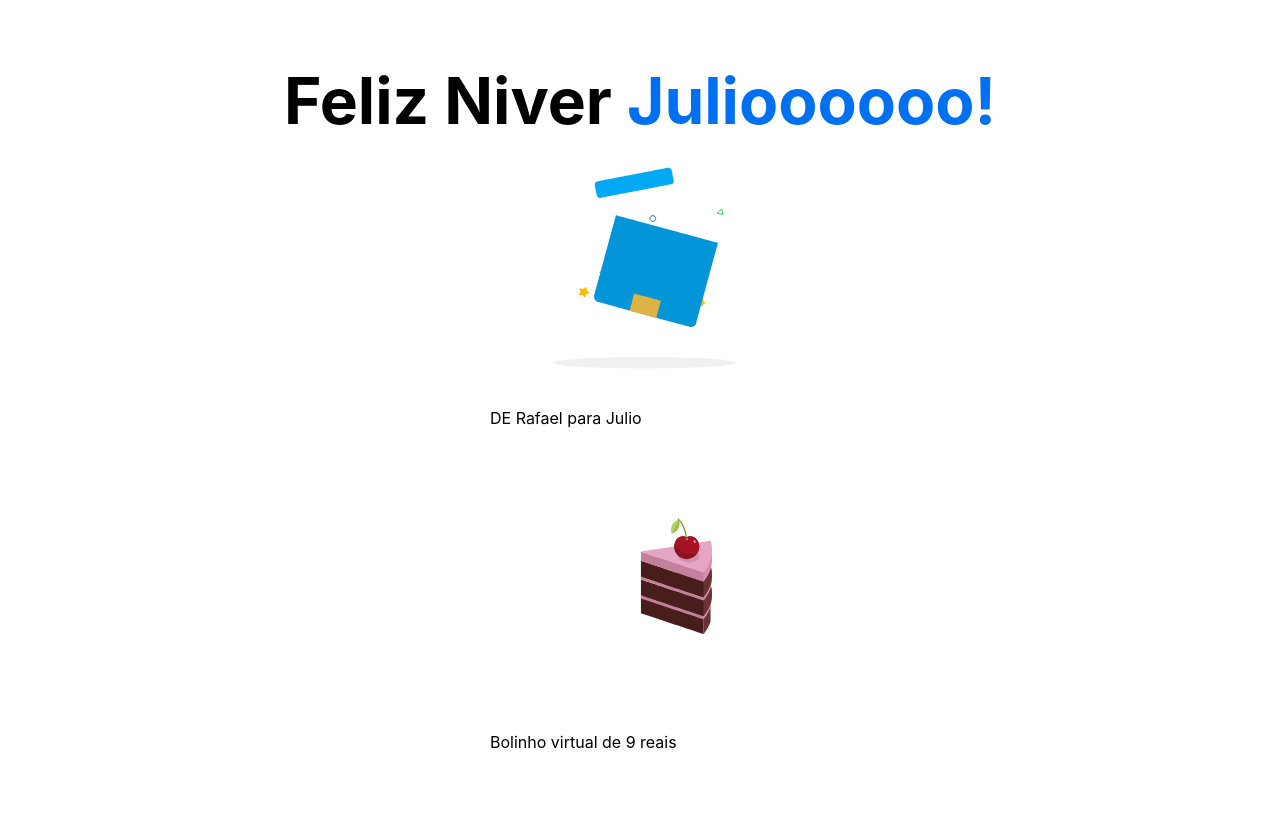
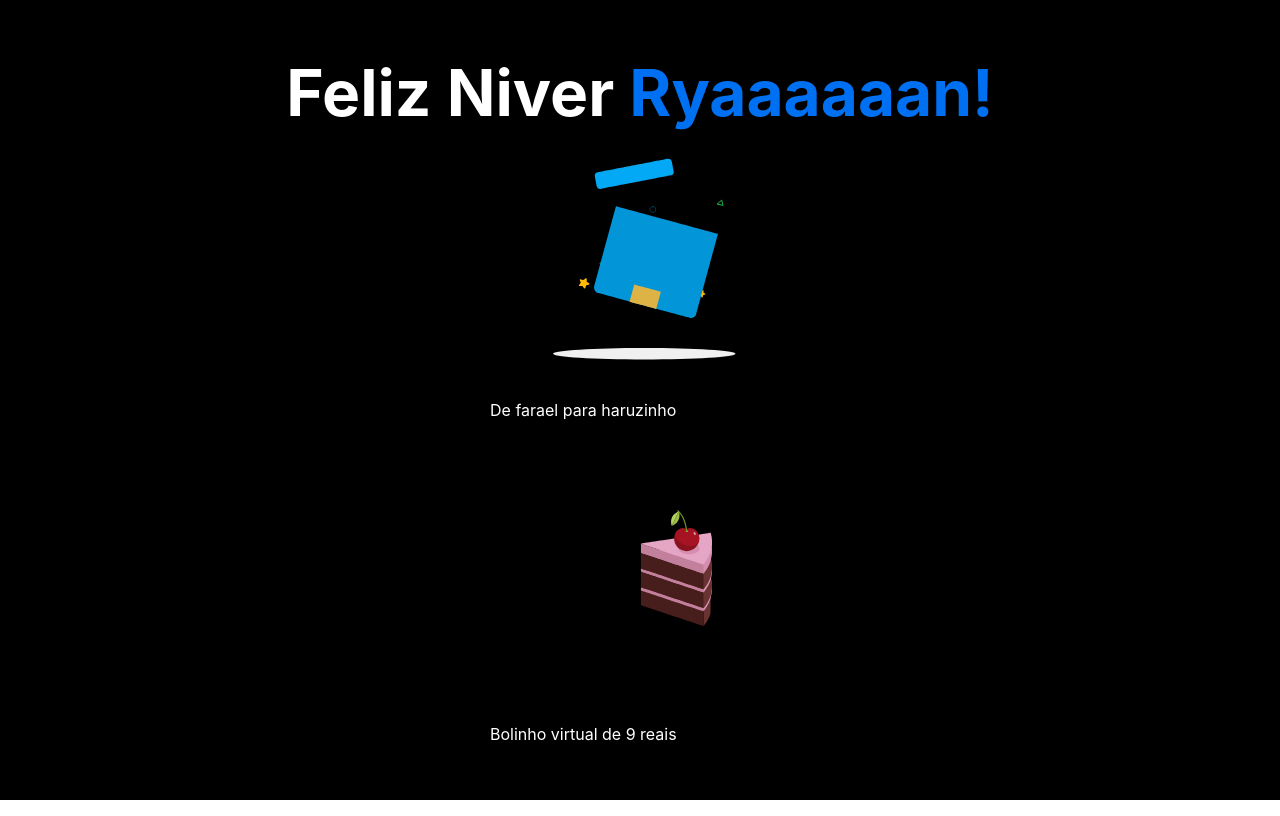
Before and after one commit to rafael-angonese/niver, a Next.js app: page / in a window 1280 px wide. Built offline with nearby package versions, Linux system fonts and the light colour scheme.

Commit message:
:sparkles: Feat: ryan birthday

```diff
--- a/src/pages/index.tsx
+++ b/src/pages/index.tsx
@@ -31,19 +31,19 @@ const Home: NextPage = () => {
   return (
     <div className={styles.container}>
       <Head>
-        <title>Aniversario de Julio</title>
+        <title>Aniversario de Ryan</title>
         <meta name="description" content="Feliz aniversario 🎉" />
         <link rel="icon" href="/favicon.ico" />
       </Head>
 
       <main className={styles.main}>
         <h1 className={styles.title}>
-          Feliz Niver <a href="#">Julioooooo!</a>
+          Feliz Niver <a href="#">Ryaaaaaan!</a>
         </h1>
 
         <div style={{ width: 300 }}>
           <>{View}</>
-          DE Rafael para Julio
+          De farael para haruzinho
           <>{View2}</> Bolinho virtual de 9 reais
         </div>
       </main>
--- a/src/styles/Home.module.css
+++ b/src/styles/Home.module.css
@@ -1,15 +1,17 @@
 .container {
-  padding: 0 2rem;
+  /* padding: 0 2rem; */
 }
 
 .main {
   min-height: 100vh;
-  padding: 4rem 0;
+  /* padding: 4rem 0; */
   flex: 1;
   display: flex;
   flex-direction: column;
   justify-content: center;
   align-items: center;
+  background-color: black;
+  color: white;
 }
 
 .footer {
```
